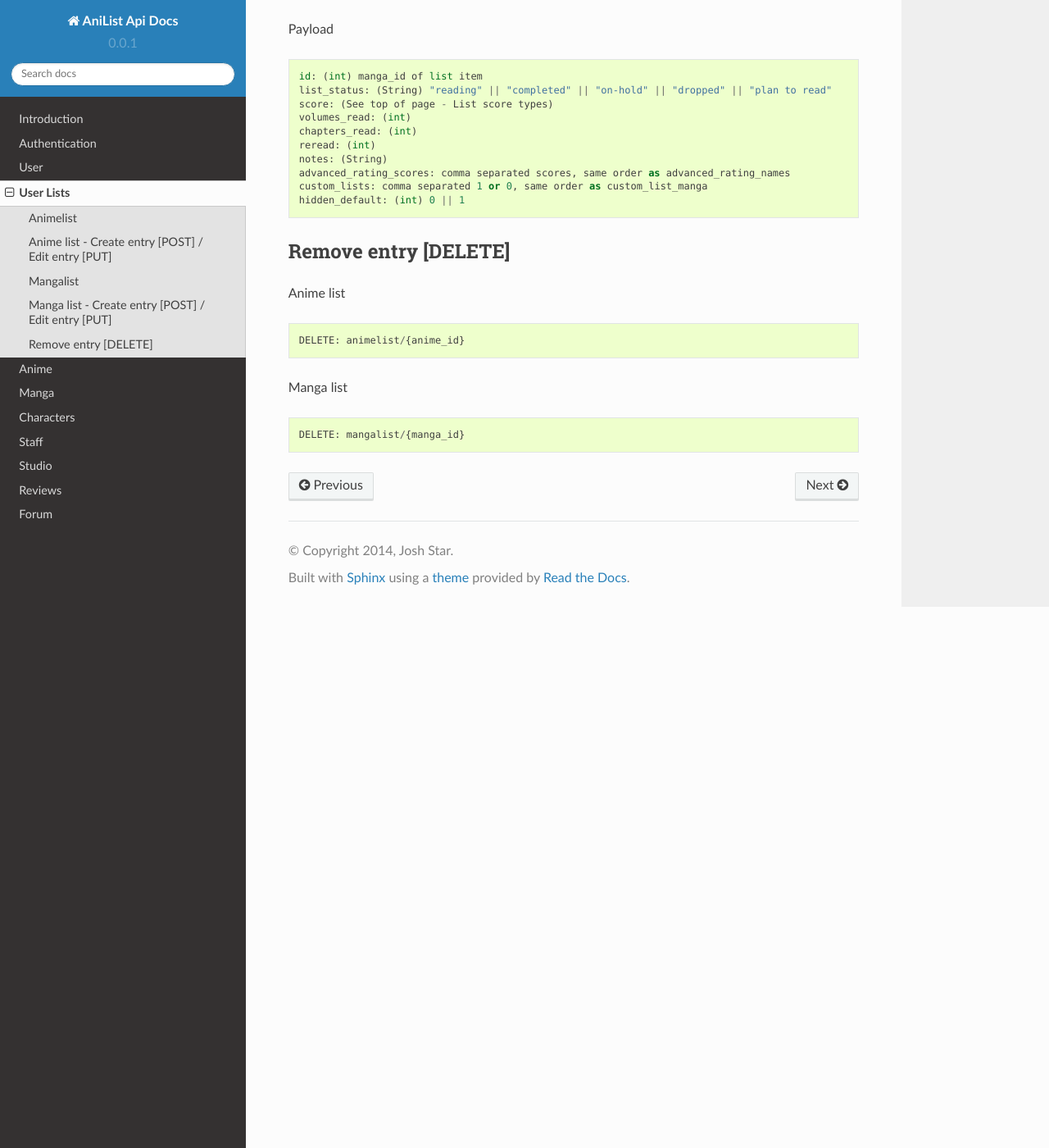
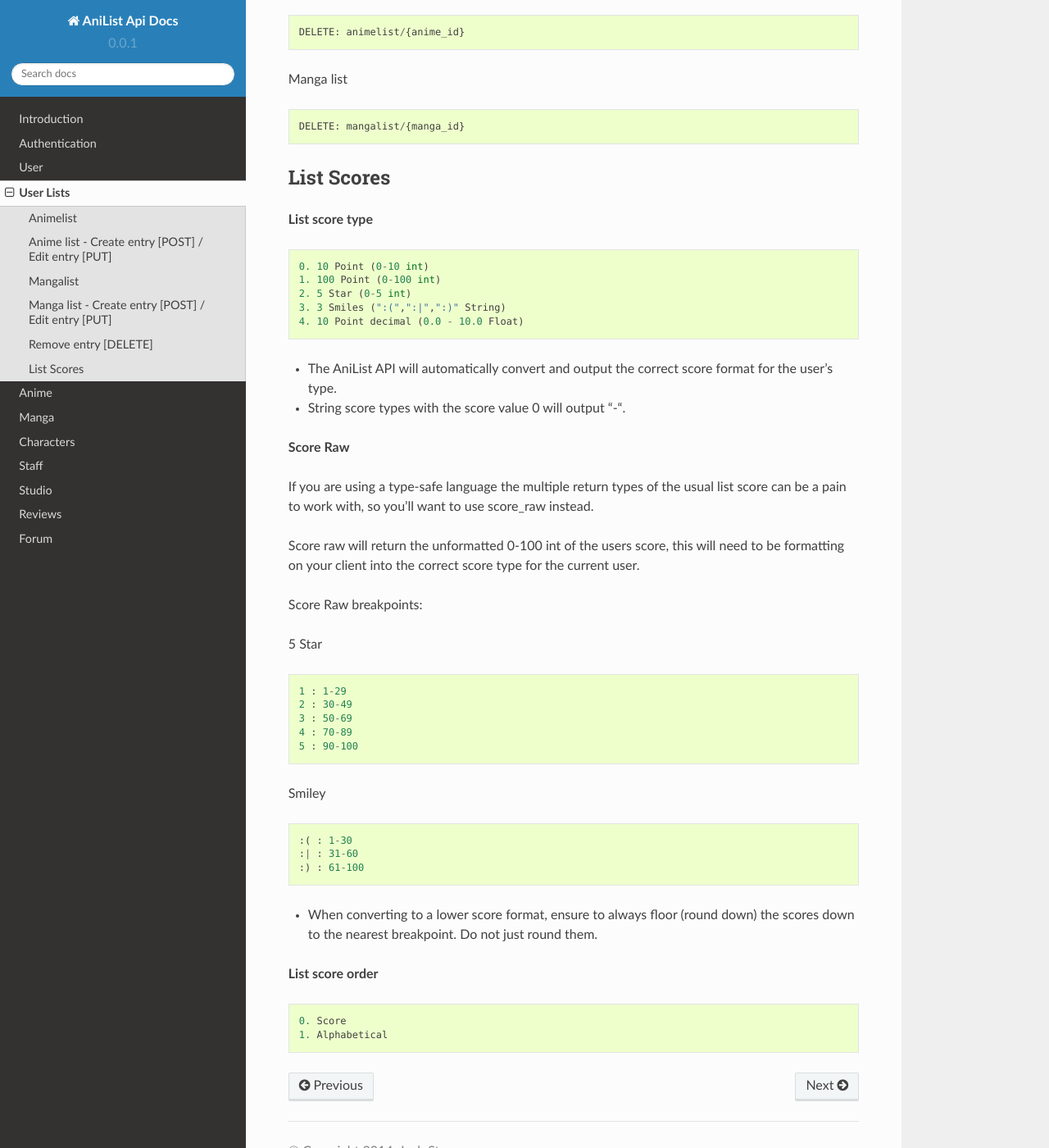
Before and after one commit to joshstar/AniList-API-Docs, a Sphinx documentation site: the page built from source/lists.rst, in a window 1280 px wide and 1400 px high, scrolled down 2033 px. Shown: the whole window at 82% size. Built offline with Sphinx 7.4.7 and the Read the Docs theme 2.0.0, drawn with Linux system fonts in a browser that asks for light colours; some of the changed text lies outside the part shown.

Commit message:
Added user list raw score documentation

```diff
--- a/source/lists.rst
+++ b/source/lists.rst
@@ -45,7 +29,8 @@
 ::
 	id: (int) anime_id of list item
 	list_status: (String) "watching" || "completed" || "on-hold" || "dropped" || "plan to watch"
-	score: (See top of page - List score types)
+	score: (See bottom of page - List score types)
+	score_raw: (int) 0-100 (See bottom of page - Raw score)
 	episodes_watched: (int)
 	rewatched: (int)
 	notes: (String)
@@ -82,7 +67,8 @@
 ::
 	id: (int) manga_id of list item
 	list_status: (String) "reading" || "completed" || "on-hold" || "dropped" || "plan to read"
-	score: (See top of page - List score types)
+	score: (See bottom of page - List score types)
+	score_raw: (int) 0-100 (See bottom of page - Raw score)
 	volumes_read: (int)
 	chapters_read: (int)
 	reread: (int)
@@ -103,3 +89,47 @@
 Manga list
 ::
 	DELETE: mangalist/{manga_id}
+
+==================================
+List Scores
+==================================
+
+**List score type**
+::
+	0. 10 Point (0-10 int)
+	1. 100 Point (0-100 int)
+	2. 5 Star (0-5 int)
+	3. 3 Smiles (":(",":|",":)" String)
+	4. 10 Point decimal (0.0 - 10.0 Float)
+
+* The AniList API will automatically convert and output the correct score format for the user's type.
+* String score types with the score value 0 will output "-".
+
+**Score Raw**
+
+If you are using a type-safe language the multiple return types of the usual list score can be a pain to work with, so you'll want to use score_raw instead.
+
+Score raw will return the unformatted 0-100 int of the users score, this will need to be formatting on your client into the correct score type for the current user.
+
+Score Raw breakpoints:
+
+5 Star
+::
+	1 : 1-29
+	2 : 30-49
+	3 : 50-69
+	4 : 70-89
+	5 : 90-100
+
+Smiley
+::
+	:( : 1-30
+	:| : 31-60
+	:) : 61-100
+
+* When converting to a lower score format, ensure to always floor (round down) the scores down to the nearest breakpoint. Do not just round them.
+
+**List score order**
+::
+	0. Score
+	1. Alphabetical
```
Also changed, not shown: other parts of source/lists.rst (+0 -16 lines).
